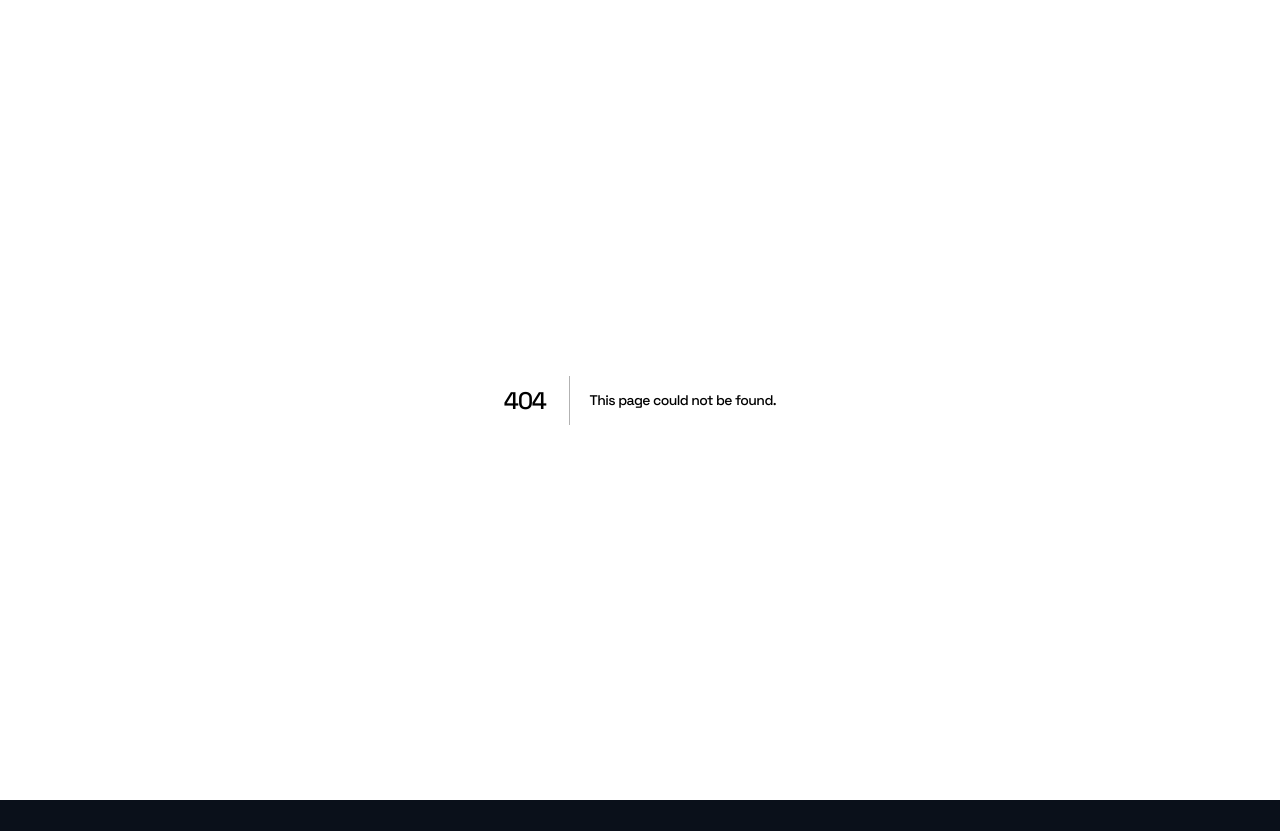
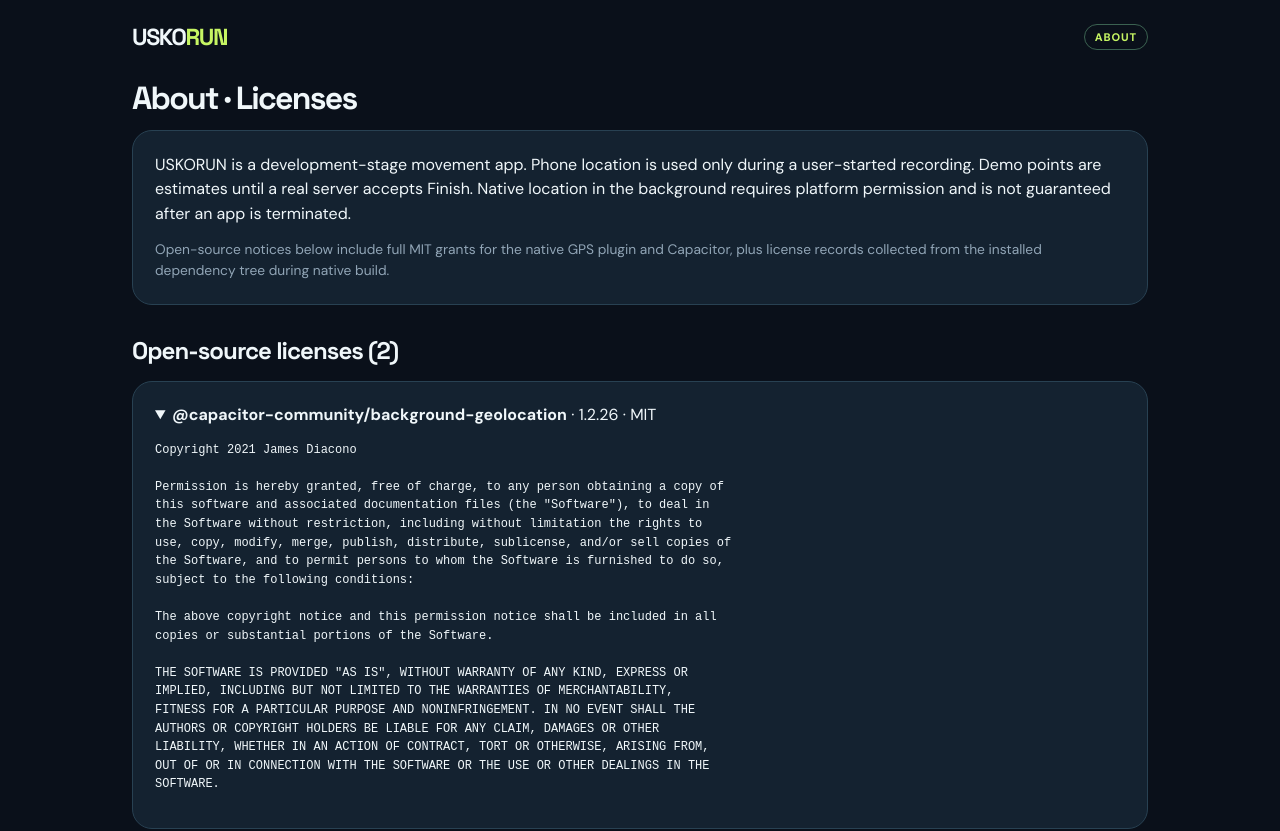
Before and after one commit to startlabhub/uskorun, a Next.js app in the folder apps/web/: page /about in a window 1280 px wide. Before the commit this address had no page. Shown: the top 831 px of the page. Before the commit the page ends 800 px from the top, so only its background shows below. Built offline with nearby package versions, Linux system fonts and the light colour scheme.

Commit message:
feat(about): native licenses screen with upstream MIT grants and generated dependency notices

```diff
--- /dev/null
+++ b/apps/web/src/app/about/page.tsx
@@ -0,0 +1,20 @@
+import Link from 'next/link';
+import {nativeRequiredLicenses} from '@/domain/native-licenses';
+import {additionalNativeNotices} from '@/generated/dependency-licenses';
+export const dynamic='force-static';
+
+export default function About(){
+ const notices=[...nativeRequiredLicenses,...additionalNativeNotices];
+ return <main className="shell">
+  <header className="top"><div className="row"><span className="logo">USKO<b>RUN</b></span></div><span className="tag">ABOUT</span></header>
+  <div className="section"><h1 style={{fontSize:'2rem'}}>About · Licenses</h1></div>
+  <div className="card"><p>USKORUN is a development-stage movement app. Phone location is used only during a user-started recording. Demo points are estimates until a real server accepts Finish. Native location in the background requires platform permission and is not guaranteed after an app is terminated.</p>
+  <p className="small muted" style={{marginTop:12}}>Open-source notices below include full MIT grants for the native GPS plugin and Capacitor, plus license records collected from the installed dependency tree during native build.</p></div>
+  <div className="section"><h2>Open-source licenses ({notices.length})</h2></div>
+  <div className="stack">{notices.map((entry,i)=><details className="card" key={entry.name+'-'+i} open={i<2}>
+   <summary><strong>{entry.name}</strong> · {entry.version} · {entry.license}</summary>
+   <pre style={{whiteSpace:'pre-wrap',overflowWrap:'anywhere',fontSize:12,marginTop:16,lineHeight:1.55}}>{entry.text}</pre>
+  </details>)}</div>
+  <div className="space"/><Link className="btn secondary" href="/">← Back to USKORUN</Link>
+ </main>;
+}
```
